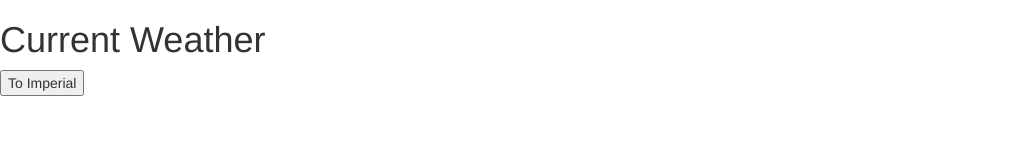
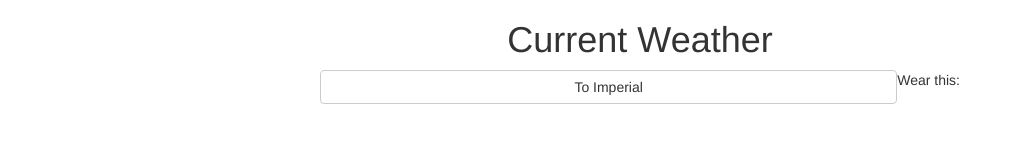
Before and after one commit to fremdev/weather-app, a plain HTML site: page index.html in a window 1280 px wide. Shown: the whole page, without its empty margins (0-1022 px from the left). Drawn offline with Linux system fonts and the light colour scheme; no server answers.

Commit message:
Add basic styling for widget

```diff
--- a/css/style.css
+++ b/css/style.css
@@ -1,3 +1,36 @@
 /*****************
 General
 *****************/
+#weather-widget {
+  display: flex;
+  flex-flow: row wrap;
+  width: 50%;
+  margin: 0 auto;
+}
+
+#weather-icon {
+  font-size: 62px;
+}
+
+h1 {
+  flex: 1 100%;
+  text-align: center;
+}
+
+.weather-data {
+  display: flex;
+  flex-direction: column;
+  justify-content: space-between;
+  flex: 1 auto;
+  text-align: center;
+}
+
+.wear-this {
+  flex: 0 auto;
+  text-align: center;
+}
+
+.wear-this img {
+  max-height: 300px;
+  margin: 0 auto;
+}
--- a/index.html
+++ b/index.html
@@ -11,6 +11,7 @@
   <body>
     <div id="weather-widget">
       <h1>Current Weather</h1>
+      <div class="weather-data">
         <div id="weather-city">
         </div>
         <div id="weather-temp">
@@ -19,9 +20,16 @@
         </div>
         <div id="weather-icon">
         </div>
+        <button class="btn btn-default" id="convert">To Imperial</button>
+      </div>
+      <div class="wear-this">
+        <p>Wear this:</p>
         <div id="clothes">
         </div>
-      <button id="convert">To Imperial</button>
+      </div>
+
+
+
     </div>
 
     <script src="js/scripts.js" charset="utf-8"></script>
--- a/js/scripts.js
+++ b/js/scripts.js
@@ -37,7 +37,7 @@
     weatherTemp.innerHTML = tempCelsius + '°C';
     document.getElementById('weather-description').innerHTML = currentWeather.weather[0].main;
     document.getElementById('weather-icon').innerHTML = getIconString(currentWeather.weather[0].id);
-    document.getElementById('clothes').innerHTML = '<img src="' + getClothesImage(tempCelsius) + '" alt="Clothes for wearing at ' + tempCelsius + ' Celsius">';
+    document.getElementById('clothes').innerHTML = '<img class="img-responsive" src="' + getClothesImage(tempCelsius) + '" alt="Clothes for wearing at ' + tempCelsius + ' Celsius">';
     convertButton.addEventListener('click', function() {
       if (metric === true) {
         weatherTemp.innerHTML = tempFahrenheit + '°F';
```
Lines whose indentation alone changed are shown as unchanged.
